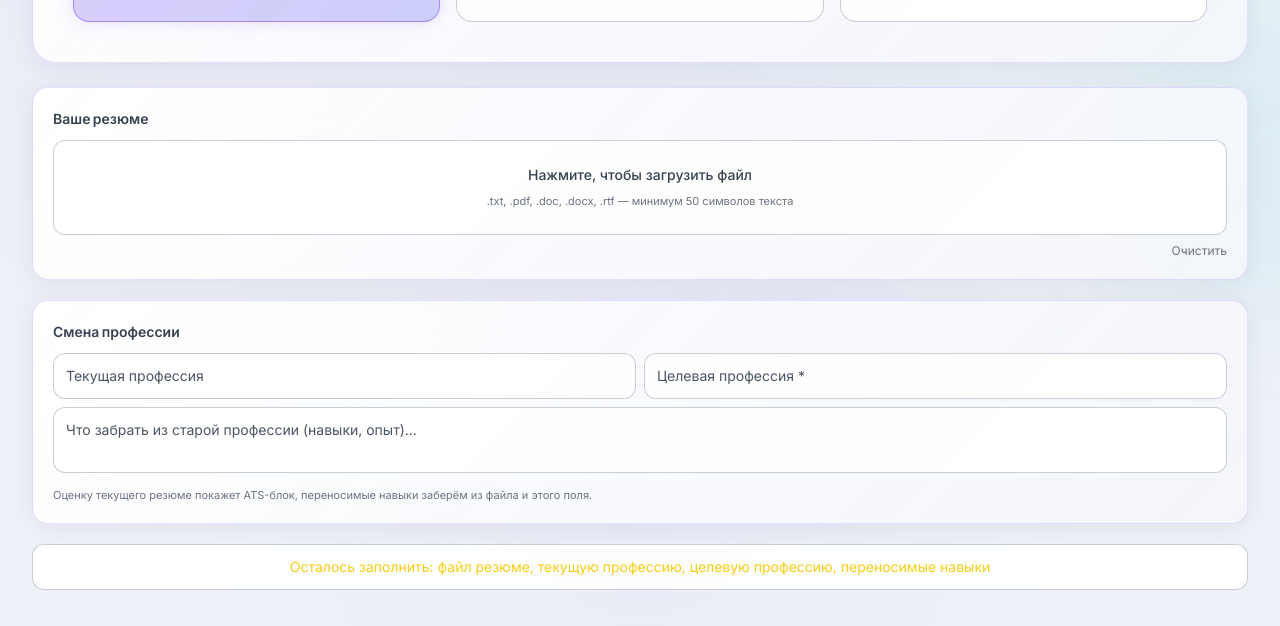
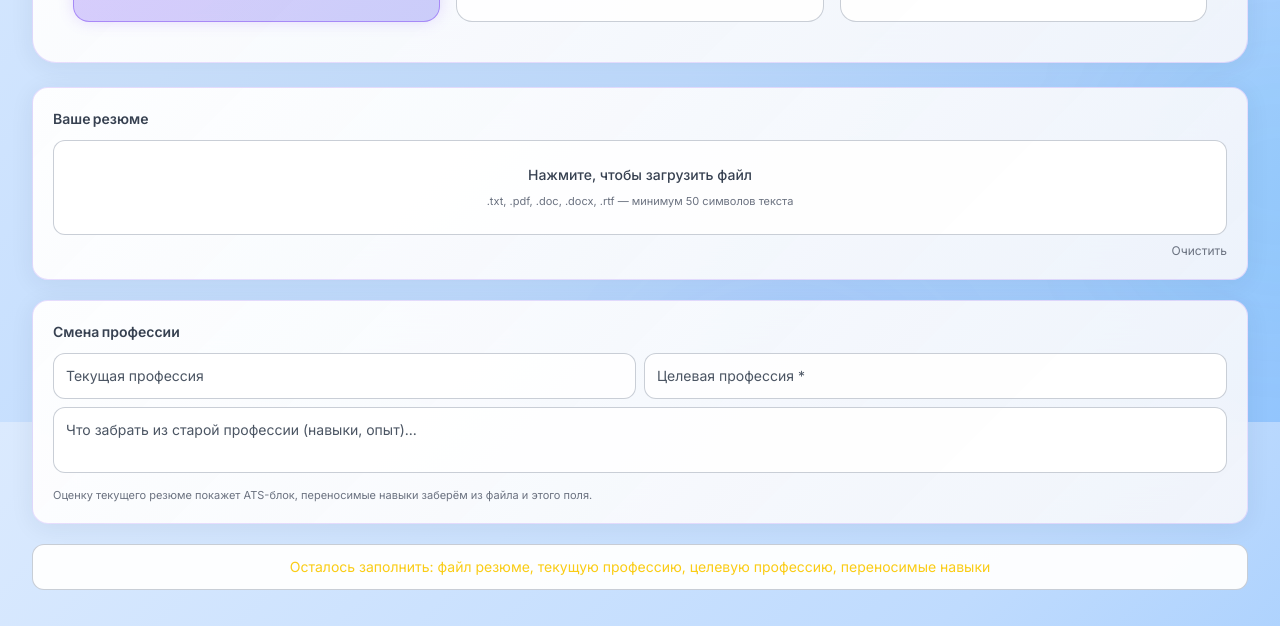
Before and after one commit to maksonfantank-eng/ai-resume-enhancer, a plain HTML site: page index.html in a window 1280 px wide. Shown: the part 378-1004 px from the top of the page. Drawn offline with nearby package versions, Linux system fonts and the light colour scheme.

Commit message:
feat: blue gradient page background

```diff
--- a/index.html
+++ b/index.html
@@ -86,7 +86,7 @@
         .modal-overlay { background: rgba(0,0,0,0.7); backdrop-filter: blur(4px); }
         textarea::-webkit-resizer { display: none; }
         /* LIGHT THEME */
-        body { background-color: #eef1f7 !important; }
+        body { background: linear-gradient(135deg, #dbeafe 0%, #bfdbfe 55%, #93c5fd 100%) fixed !important; }
         .bg-mesh { background-image: radial-gradient(at 20% 20%, rgba(139,92,246,0.06) 0, transparent 50%), radial-gradient(at 80% 10%, rgba(6,182,212,0.05) 0, transparent 50%), radial-gradient(at 50% 80%, rgba(99,102,241,0.04) 0, transparent 50%); }
         .glass { background: rgba(255,255,255,0.8); border-color: rgba(139,92,246,0.18); }
         .glass-card { background: linear-gradient(135deg, rgba(255,255,255,0.96), rgba(244,246,251,0.92)); border-color: rgba(139,92,246,0.2); box-shadow: 0 4px 24px rgba(30,41,59,0.07); }
```
